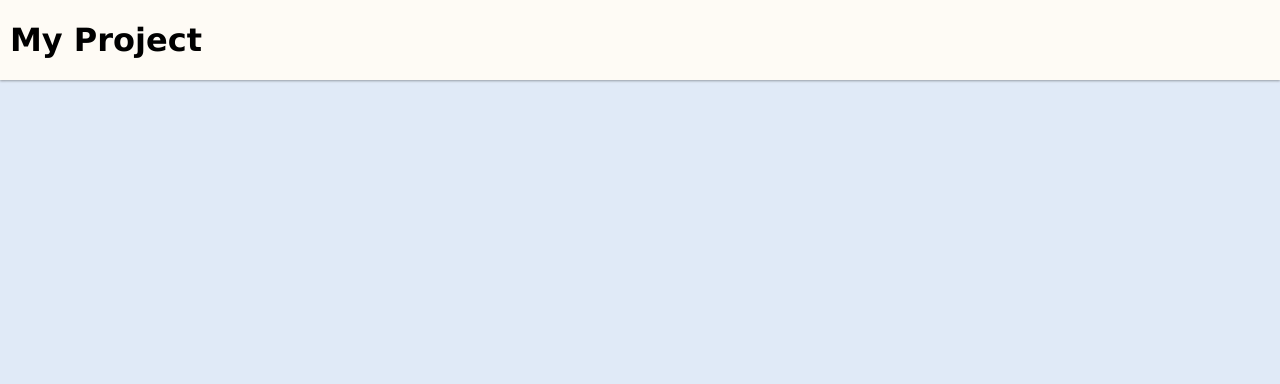
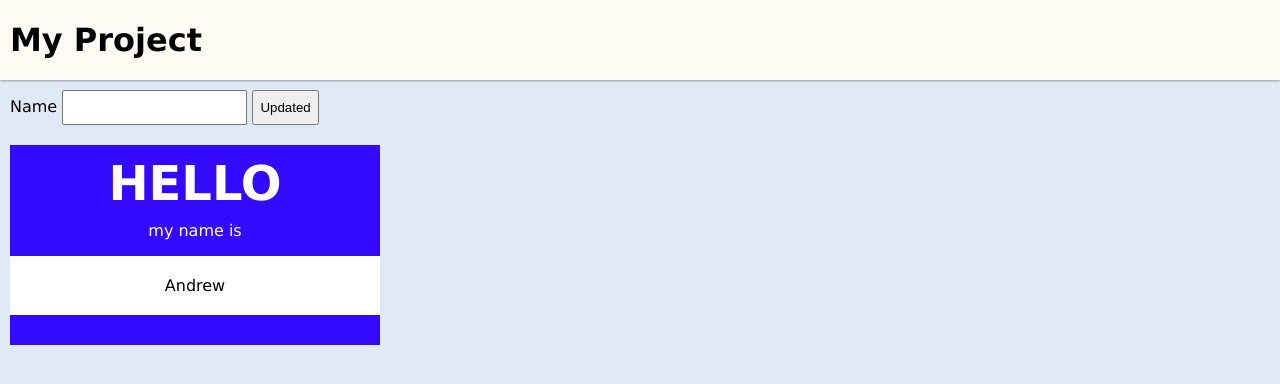
Before and after one commit to andrew-valenz/name-tag, a plain HTML site: page index.html in a window 1280 px wide. Drawn offline with Linux system fonts and the light colour scheme.

Commit message:
Adding Andres and Purple

```diff
--- a/index.html
+++ b/index.html
@@ -23,6 +23,18 @@
 
     <main>
 
+        <section>
+            <label>Name</label>
+            <input>
+            <button>Updated</button>
+        </section>
+
+        <!-- This sections has the outputed name tag-->
+        <section class="name-tag">
+            <h2>Hello</h2>
+            <p class="intro">my name is</p>
+            <p class="name-display">Andrew</p>
+        </section>
     </main>
 
 </body>
```
